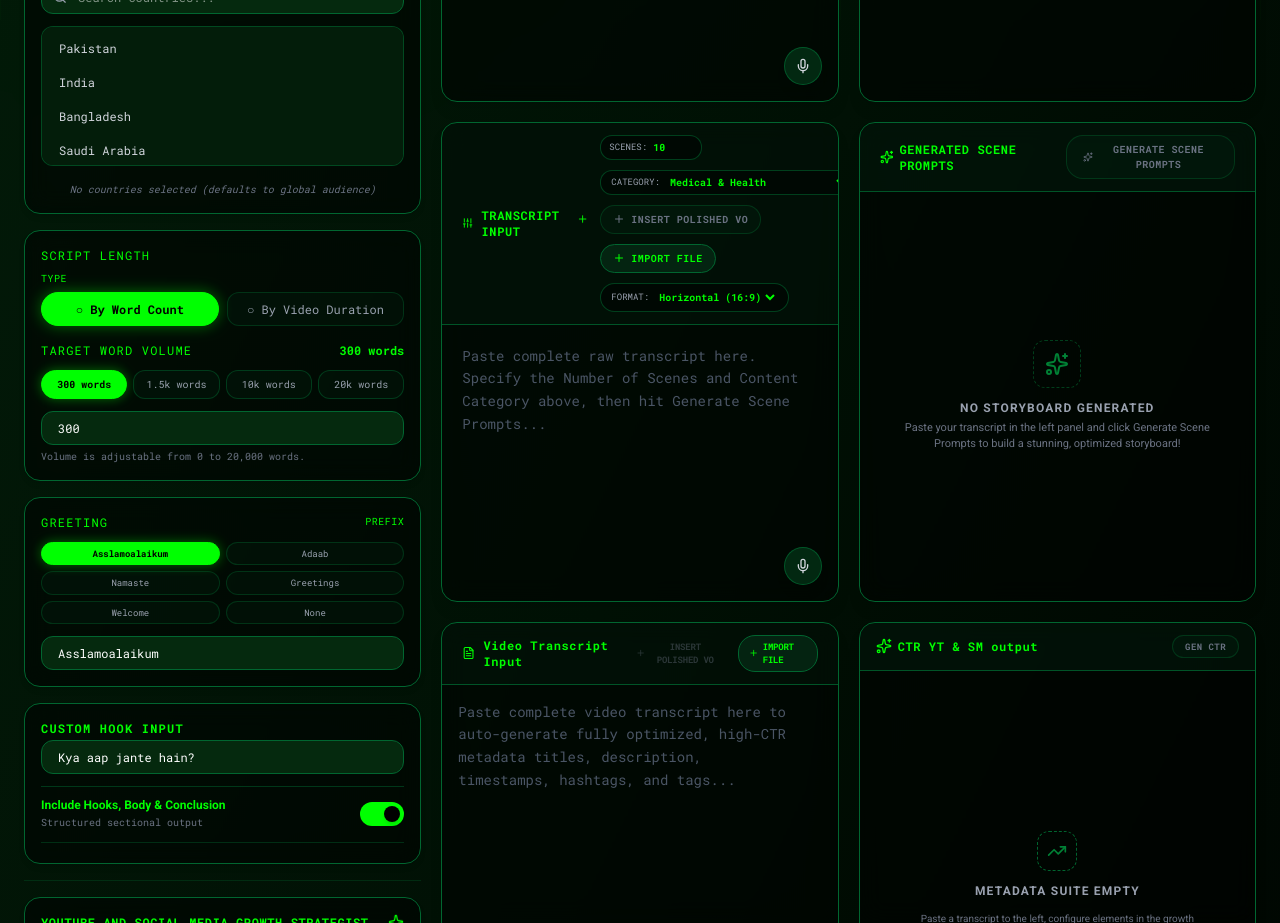
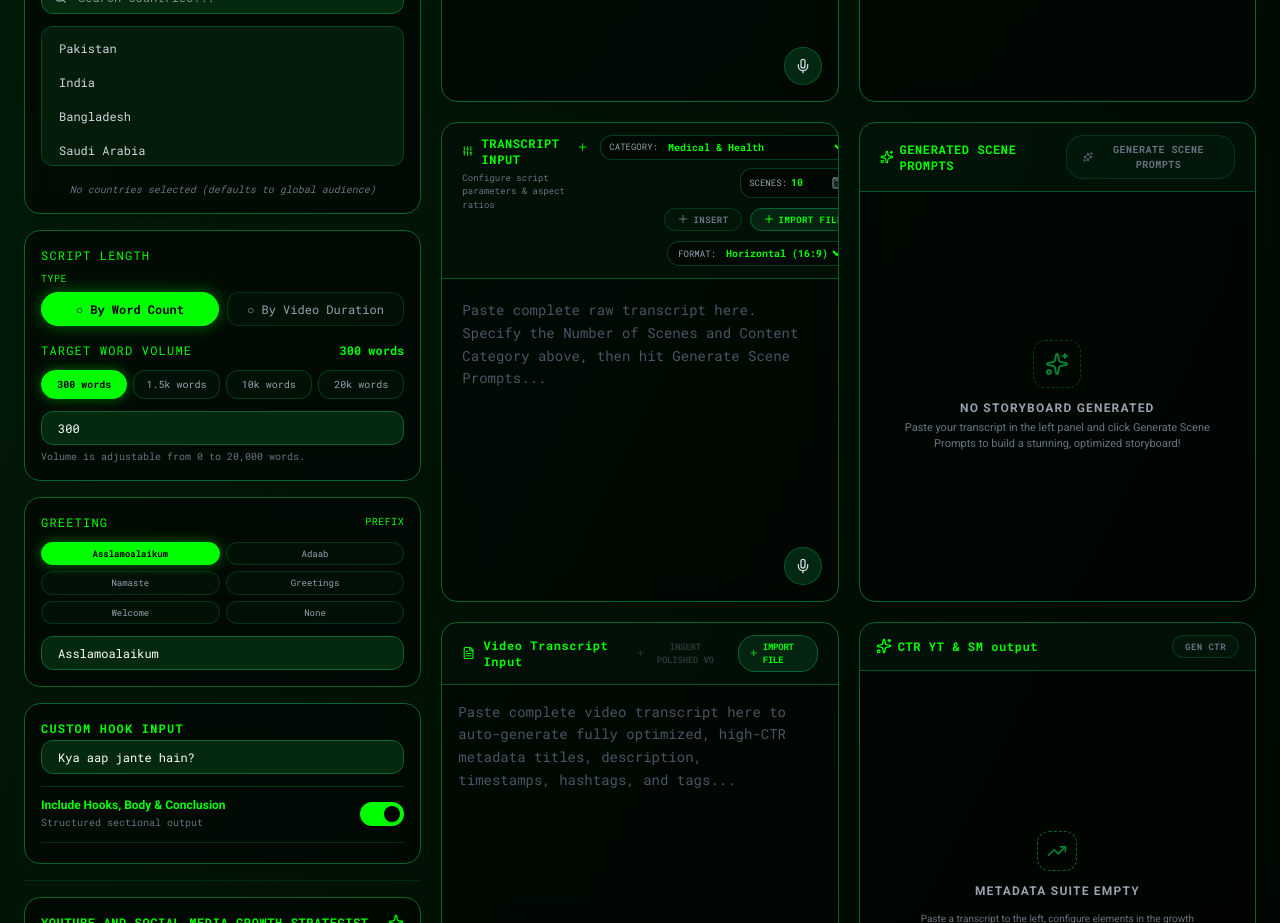
Before and after one commit to monivisualpro/Script-Automation-Studio, a React (Vite) app: page / in a window 1280 px wide. Shown: the part 780-1703 px from the top of the page. Built offline with nearby package versions, Linux system fonts and the light colour scheme; a web font is replaced by a local one.

Commit message:
feat: add none option to aspect ratio and shots calc
Allow disabling format instructions in prompts and introduce a video shots calculator to the UI for better project planning.

```diff
--- a/server.ts
+++ b/server.ts
@@ -327,7 +327,7 @@ app.post("/api/generate-scenes", async (req, res) => {
 
     const ai = getAiClient();
 
-    const formatInstruction = format ? `Ensure the scenes and video prompts are strictly designed and described for a ${format === "16:9" ? "Horizontal (16:9) widescreen landscape" : format === "9:16" ? "Vertical (9:16) portrait format (for Shorts/Reels/TikTok)" : "Square (1:1) format"} aspect ratio. Incorporate appropriate framing, blocking, camera movement guidelines, and vertical/horizontal composition descriptions that match this specific format (e.g., center framing and close-ups for 9:16, wide panoramic views and cinematic horizon lines for 16:9).` : "";
+    const formatInstruction = (format && format !== "none") ? `Ensure the scenes and video prompts are strictly designed and described for a ${format === "16:9" ? "Horizontal (16:9) widescreen landscape" : format === "9:16" ? "Vertical (9:16) portrait format (for Shorts/Reels/TikTok)" : "Square (1:1) format"} aspect ratio. Incorporate appropriate framing, blocking, camera movement guidelines, and vertical/horizontal composition descriptions that match this specific format (e.g., center framing and close-ups for 9:16, wide panoramic views and cinematic horizon lines for 16:9).` : "";
 
     const prompt = `
 You are an award-winning cinematic director and AI prompt engineer specializing in Text-to-Video models (Veo 3, Wan 2.2, Sora).
@@ -415,7 +415,7 @@ app.post("/api/regenerate-scene", async (req, res) => {
     const { transcript, sceneNumber, totalScenes, category, previousPrompt, format } = req.body;
     const ai = getAiClient();
 
-    const formatInstruction = format ? `Ensure this scene is strictly designed and described for a ${format === "16:9" ? "Horizontal (16:9) widescreen landscape" : format === "9:16" ? "Vertical (9:16) portrait format (for Shorts/Reels/TikTok)" : "Square (1:1) format"} aspect ratio.` : "";
+    const formatInstruction = (format && format !== "none") ? `Ensure this scene is strictly designed and described for a ${format === "16:9" ? "Horizontal (16:9) widescreen landscape" : format === "9:16" ? "Vertical (9:16) portrait format (for Shorts/Reels/TikTok)" : "Square (1:1) format"} aspect ratio.` : "";
 
     const prompt = `
 You are an expert AI prompt engineer specializing in cinematic Text-to-Video models.
--- a/src/App.tsx
+++ b/src/App.tsx
@@ -21,7 +21,8 @@ import {
   Search,
   ExternalLink,
   Mic,
-  MicOff
+  MicOff,
+  Calculator
 } from "lucide-react";
 
 const CATEGORIES = [
@@ -114,7 +115,13 @@ export default function App() {
   const [transcriptInput, setTranscriptInput] = useState("");
   const [numScenes, setNumScenes] = useState<number>(10);
   const [contentCategory, setContentCategory] = useState("Medical & Health");
-  const [storyboardFormat, setStoryboardFormat] = useState<"16:9" | "9:16" | "1:1">("16:9");
+  const [storyboardFormat, setStoryboardFormat] = useState<"16:9" | "9:16" | "1:1" | "none">("16:9");
+
+  // Shots Calculator States
+  const [calcVideoMinutes, setCalcVideoMinutes] = useState<number>(10);
+  const [calcVideoSeconds, setCalcVideoSeconds] = useState<number>(0);
+  const [calcShotDuration, setCalcShotDuration] = useState<number>(8);
+  const [showShotsCalculator, setShowShotsCalculator] = useState(false);
   const [scenes, setScenes] = useState<Array<{ id: number; text: string; isEditing?: boolean; loading?: boolean }>>([]);
   const [scenesLoading, setScenesLoading] = useState(false);
   const [greetingsPrefix, setGreetingsPrefix] = useState("Asslamoalaikum");
@@ -2427,29 +2434,23 @@ export default function App() {
 
               {/* SECTION 1: TRANSCRIPT INPUT */}
               <div className="flex flex-col h-[480px] rounded-2xl border border-green-800 bg-black/50 backdrop-blur-md overflow-hidden shadow-lg transition-all duration-300 hover:border-green-600 hover:shadow-[0_0_20px_rgba(0,255,1,0.05)]">
-                <div className="px-5 py-3 border-b border-green-800/80 bg-green-900/10 flex flex-col xl:flex-row xl:items-center justify-between gap-3">
-                  <div className="flex items-center gap-2">
+                <div className="px-5 py-3 border-b border-green-800/80 bg-green-900/10 flex flex-col xl:flex-row xl:items-start justify-between gap-3">
+                  <div className="flex flex-col gap-1">
                     <span className="text-xs font-mono font-bold tracking-wider text-[#00FF01] flex items-center gap-2">
                       <Sliders className="h-4 w-4" />
                       TRANSCRIPT INPUT <Plus className="h-4 w-4 text-[#00FF01] animate-bounce" />
                     </span>
-                  </div>
-
-                  {/* Controllers */}
-                  <div className="flex items-center gap-2.5 flex-wrap">
+                    <span className="text-[9px] text-gray-500 font-mono">Configure script parameters & aspect ratios</span>
+                  </div>
+
+                  {/* Controllers organized in sequential rows */}
+                  <div className="flex flex-col gap-2.5 w-full xl:w-auto items-start xl:items-end">
+
+                    {/* Row 1: Domain Category and Scenes (with integrated Shots Calculator) */}
+                    <div className="flex items-center gap-2 flex-wrap w-full xl:w-auto justify-start xl:justify-end">
+
+                      {/* Domain Category - First */}
                       <div className="flex items-center gap-1.5 bg-black/40 px-2 py-1 rounded-xl border border-green-800/60">
-                      <span className="text-[9px] text-gray-400 font-mono">SCENES:</span>
-                      <input
-                        type="number"
-                        min="1"
-                        max="100"
-                        value={numScenes}
-                        onChange={(e) => setNumScenes(Math.min(100, Math.max(1, parseInt(e.target.value) || 1)))}
-                        className="bg-transparent w-10 text-[10px] text-[#00FF01] font-mono focus:outline-none font-bold"
-                      />
-                    </div>
-
-                    <div className="flex items-center gap-1.5 bg-black/40 px-2.5 py-1 rounded-xl border border-green-800/60">
                         <span className="text-[9px] text-gray-400 font-mono">CATEGORY:</span>
                         <select
                           value={contentCategory}
@@ -2466,6 +2467,31 @@ export default function App() {
                         </select>
                       </div>
 
+                      {/* Scenes with Shots Calculator toggle */}
+                      <div className="flex items-center gap-1 bg-black/40 px-2 py-1 rounded-xl border border-green-800/60">
+                        <span className="text-[9px] text-gray-400 font-mono">SCENES:</span>
+                        <input
+                          type="number"
+                          min="1"
+                          max="100"
+                          value={numScenes}
+                          onChange={(e) => setNumScenes(Math.min(100, Math.max(1, parseInt(e.target.value) || 1)))}
+                          className="bg-transparent w-8 text-[10px] text-[#00FF01] font-mono focus:outline-none font-bold"
+                        />
+                        <button
+                          type="button"
+                          onClick={() => setShowShotsCalculator(!showShotsCalculator)}
+                          className={`p-1 rounded hover:bg-green-900/40 text-xs transition-all flex items-center justify-center ${showShotsCalculator ? "text-[#00FF01] bg-green-950/50" : "text-gray-400"}`}
+                          title="Open Shots Calculator (duration-based)"
+                        >
+                          <Calculator className="h-3 w-3" />
+                        </button>
+                      </div>
+
+                    </div>
+
+                    {/* Row 2: Insert and Import File in ONE line */}
+                    <div className="flex items-center gap-2 w-full xl:w-auto justify-start xl:justify-end">
                       <button
                         onClick={() => {
                           if (polishedScript) {
@@ -2473,17 +2499,17 @@ export default function App() {
                           }
                         }}
                         disabled={!polishedScript}
-                      className={`py-1.5 px-3 rounded-[17px] font-mono text-[10px] font-extrabold tracking-wider uppercase transition-all duration-300 flex items-center gap-1.5 border cursor-pointer ${
+                        className={`py-1 px-3 rounded-[17px] font-mono text-[9px] font-extrabold tracking-wider uppercase transition-all duration-300 flex items-center gap-1 border cursor-pointer ${
                           polishedScript
-                          ? "bg-[#00FF01] text-black border-[#00FF01] hover:shadow-[0_0_15px_rgba(0,255,1,0.4)] hover:scale-105 active:scale-95"
+                            ? "bg-[#00FF01] text-black border-[#00FF01] hover:shadow-[0_0_15px_rgba(0,255,1,0.4)] hover:scale-105"
                             : "bg-green-900/10 text-gray-500 border-green-800/40 cursor-not-allowed"
                         }`}
                         title="Insert the polished voice over script"
                       >
-                      <Plus className="h-3 w-3" /> INSERT POLISHED VO
-                    </button>
-
-                    <label className="py-1.5 px-3 rounded-[17px] font-mono text-[10px] font-extrabold tracking-wider uppercase transition-all duration-300 flex items-center gap-1.5 border cursor-pointer bg-green-900/30 border-green-800 text-[#00FF01] hover:border-[#00FF01] hover:bg-[#00FF01]/10 hover:scale-105 active:scale-95">
+                        <Plus className="h-3 w-3" /> INSERT
+                      </button>
+
+                      <label className="py-1 px-3 rounded-[17px] font-mono text-[9px] font-extrabold tracking-wider uppercase transition-all duration-300 flex items-center gap-1 border cursor-pointer bg-green-900/30 border-green-800 text-[#00FF01] hover:border-[#00FF01] hover:bg-[#00FF01]/10 hover:scale-105 active:scale-95">
                         <Plus className="h-3 w-3" /> IMPORT FILE
                         <input
                           type="file"
@@ -2492,9 +2518,10 @@ export default function App() {
                           className="hidden"
                         />
                       </label>
-
-                    {/* Aspect Ratio Format Dropdown */}
-                    <div className="flex items-center gap-1.5 bg-black/40 px-2.5 py-1.5 rounded-[17px] border border-green-800/60 hover:border-[#00FF01]/40 transition-all duration-300">
+                    </div>
+
+                    {/* Row 3: Format Dropdown below them */}
+                    <div className="flex items-center gap-1.5 bg-black/40 px-2.5 py-1 rounded-[17px] border border-green-800/60 hover:border-[#00FF01]/40 transition-all duration-300 w-fit">
                       <span className="text-[9px] text-gray-400 font-mono">FORMAT:</span>
                       <select
                         value={storyboardFormat}
@@ -2505,12 +2532,110 @@ export default function App() {
                         <option value="16:9" className="bg-[#05290e] text-[#00FF01]">Horizontal (16:9)</option>
                         <option value="9:16" className="bg-[#05290e] text-[#00FF01]">Vertical (9:16)</option>
                         <option value="1:1" className="bg-[#05290e] text-[#00FF01]">Square (1:1)</option>
+                        <option value="none" className="bg-[#05290e] text-[#00FF01]">None (No Format)</option>
                       </select>
                     </div>
+
                   </div>
                 </div>
 
                 <div className="flex-1 relative flex flex-col">
+                  {/* Shots Calculator Panel */}
+                  <AnimatePresence>
+                    {showShotsCalculator && (
+                      <motion.div
+                        initial={{ height: 0, opacity: 0 }}
+                        animate={{ height: "auto", opacity: 1 }}
+                        exit={{ height: 0, opacity: 0 }}
+                        className="bg-black/95 border-b border-green-800/80 p-4 space-y-3 font-mono overflow-hidden z-30"
+                      >
+                        <div className="flex items-center justify-between">
+                          <span className="text-[10px] font-bold text-[#00FF01] uppercase tracking-widest flex items-center gap-1.5">
+                            <Calculator className="h-3.5 w-3.5 animate-pulse" /> duration-based shots calculator
+                          </span>
+                          <button
+                            type="button"
+                            onClick={() => setShowShotsCalculator(false)}
+                            className="text-[10px] text-red-400 hover:text-red-300 font-bold border border-red-900/60 bg-red-950/20 px-2 py-0.5 rounded"
+                          >
+                            CLOSE
+                          </button>
+                        </div>
+
+                        {/* Calculator Inputs */}
+                        <div className="grid grid-cols-3 gap-2.5">
+                          <div>
+                            <label className="text-[8px] text-gray-500 block mb-1">VIDEO MINS</label>
+                            <input
+                              type="number"
+                              min="0"
+                              value={calcVideoMinutes}
+                              onChange={(e) => {
+                                const val = Math.max(0, parseInt(e.target.value) || 0);
+                                setCalcVideoMinutes(val);
+                                const totSec = (val * 60) + calcVideoSeconds;
+                                setNumScenes(Math.ceil(totSec / calcShotDuration) || 1);
+                              }}
+                              className="w-full bg-green-950/20 border border-green-800/60 rounded px-2 py-1 text-xs text-[#00FF01] font-bold font-mono focus:outline-none focus:border-[#00FF01]"
+                            />
+                          </div>
+                          <div>
+                            <label className="text-[8px] text-gray-500 block mb-1">VIDEO SECS</label>
+                            <input
+                              type="number"
+                              min="0"
+                              max="59"
+                              value={calcVideoSeconds}
+                              onChange={(e) => {
+                                const val = Math.max(0, Math.min(59, parseInt(e.target.value) || 0));
+                                setCalcVideoSeconds(val);
+                                const totSec = (calcVideoMinutes * 60) + val;
+                                setNumScenes(Math.ceil(totSec / calcShotDuration) || 1);
+                              }}
+                              className="w-full bg-green-950/20 border border-green-800/60 rounded px-2 py-1 text-xs text-[#00FF01] font-bold font-mono focus:outline-none focus:border-[#00FF01]"
+                            />
+                          </div>
+                          <div>
+                            <label className="text-[8px] text-gray-500 block mb-1">SHOT TIME (SEC)</label>
+                            <input
+                              type="number"
+                              min="1"
+                              value={calcShotDuration}
+                              onChange={(e) => {
+                                const val = Math.max(1, parseInt(e.target.value) || 1);
+                                setCalcShotDuration(val);
+                                const totSec = (calcVideoMinutes * 60) + calcVideoSeconds;
+                                setNumScenes(Math.ceil(totSec / val) || 1);
+                              }}
+                              className="w-full bg-green-950/20 border border-green-800/60 rounded px-2 py-1 text-xs text-[#00FF01] font-bold font-mono focus:outline-none focus:border-[#00FF01]"
+                            />
+                          </div>
+                        </div>
+
+                        {/* Output format requested by the user */}
+                        <div className="bg-green-950/15 p-3 rounded-xl border border-green-800/50 space-y-1.5 text-[10px] md:text-xs">
+                          <p className="text-[#00FF01] font-bold uppercase tracking-wider text-[8px] opacity-75">Output Details:</p>
+                          <div className="space-y-1 text-gray-300 font-bold">
+                            <div className="flex justify-between border-b border-green-950 py-1">
+                              <span>Video Duration:</span>
+                              <span className="text-[#00FF01]">
+                                {calcVideoMinutes} minute{calcVideoMinutes !== 1 ? 's' : ''} {calcVideoSeconds > 0 ? `${calcVideoSeconds} second${calcVideoSeconds !== 1 ? 's' : ''}` : ''}
+                              </span>
+                            </div>
+                            <div className="flex justify-between border-b border-green-950 py-1">
+                              <span>Shot Duration:</span>
+                              <span className="text-[#00FF01]">{calcShotDuration} seconds</span>
+                            </div>
+                            <div className="flex justify-between pt-1">
+                              <span>Total Shots Required:</span>
+                              <span className="text-[#00FF01] text-xs font-black">{Math.ceil(((calcVideoMinutes * 60) + calcVideoSeconds) / calcShotDuration) || 1}</span>
+                            </div>
+                          </div>
+                        </div>
+                      </motion.div>
+                    )}
+                  </AnimatePresence>
+
                   <textarea
                     value={transcriptInput}
                     onChange={(e) => setTranscriptInput(e.target.value)}
```
Lines whose indentation alone changed are shown as unchanged.
